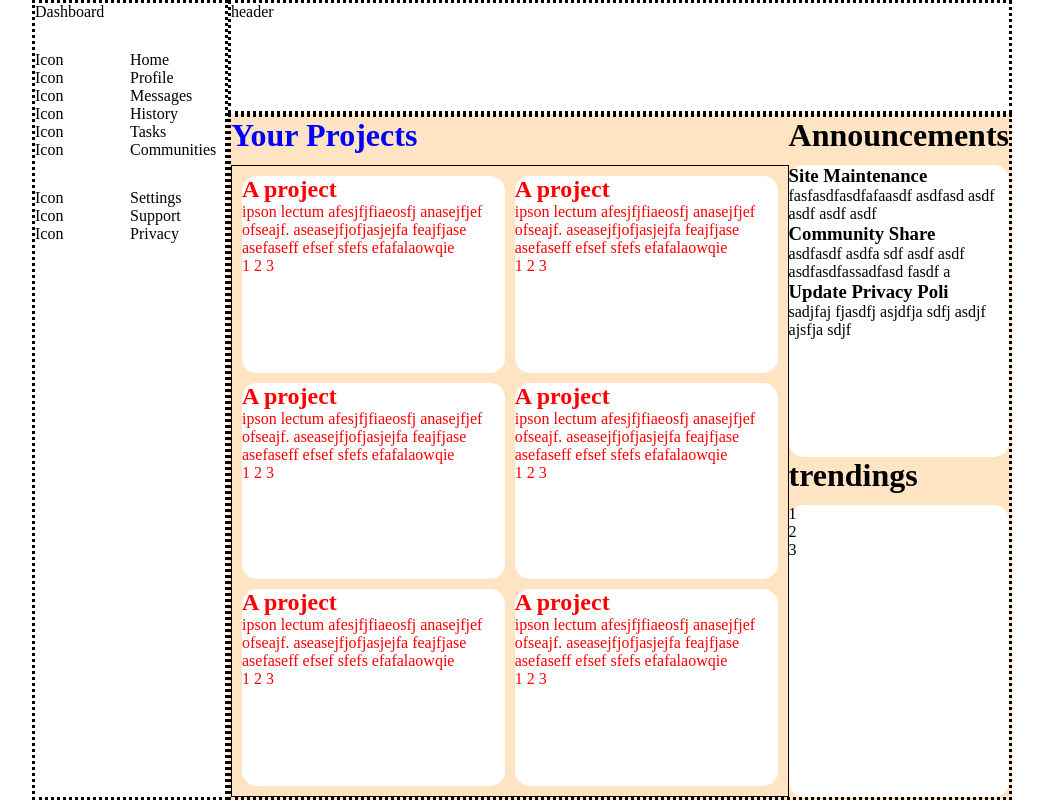
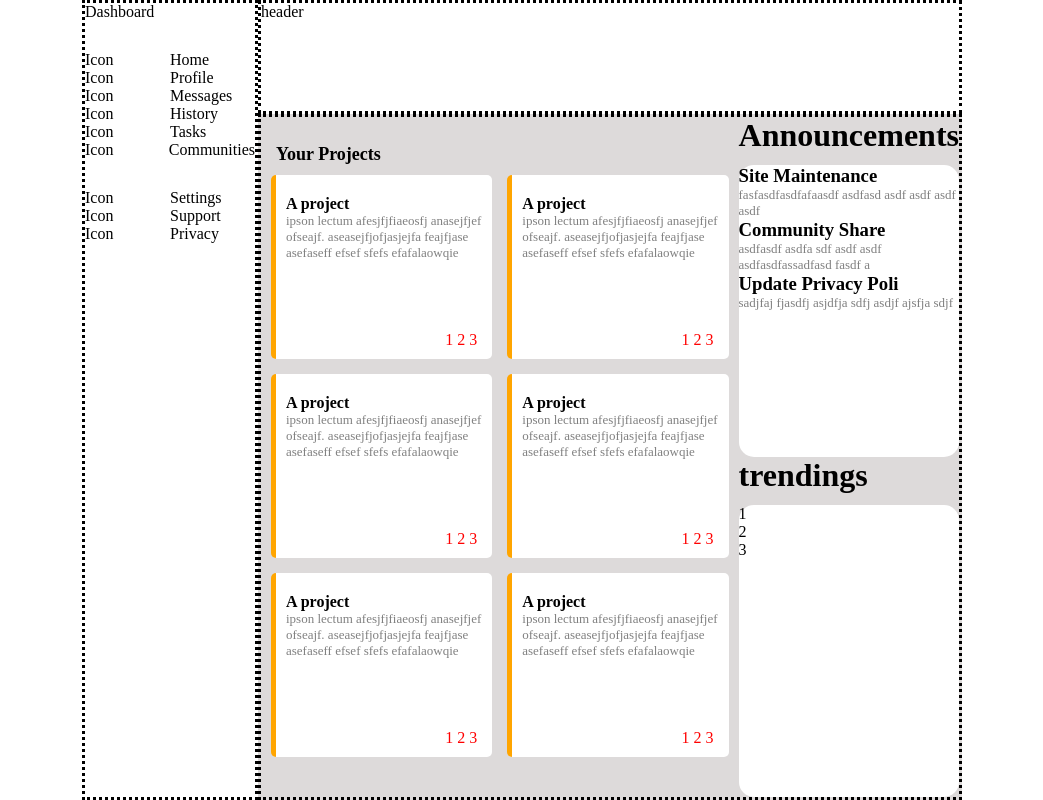
Before and after one commit to ae95caba/Project-Admin-Dashboard, a plain HTML site: page index.html in a window 1280 px wide. Shown: the whole page, without its empty margins (118-1161 px from the left). Drawn offline with Linux system fonts and the light colour scheme.

Commit message:
projects almost done

```diff
--- a/index.html
+++ b/index.html
@@ -56,32 +56,32 @@
 
                 <div class="card">
                     <h2>A project</h2>
-                    <p1>ipson lectum afesjfjfiaeosfj anasejfjef ofseajf. aseasejfjofjasjejfa feajfjase asefaseff efsef sfefs efafalaowqie</p1>
+                    <p>ipson lectum afesjfjfiaeosfj anasejfjef ofseajf. aseasejfjofjasjejfa feajfjase asefaseff efsef sfefs efafalaowqie</p>
                     <div class="icons">1 2 3</div>
                 </div>
                 <div class="card">
                     <h2>A project</h2>
-                    <p1>ipson lectum afesjfjfiaeosfj anasejfjef ofseajf. aseasejfjofjasjejfa feajfjase asefaseff efsef sfefs efafalaowqie</p1>
+                    <p>ipson lectum afesjfjfiaeosfj anasejfjef ofseajf. aseasejfjofjasjejfa feajfjase asefaseff efsef sfefs efafalaowqie</p>
                     <div class="icons">1 2 3</div>
                 </div>
                 <div class="card">
                     <h2>A project</h2>
-                    <p1>ipson lectum afesjfjfiaeosfj anasejfjef ofseajf. aseasejfjofjasjejfa feajfjase asefaseff efsef sfefs efafalaowqie</p1>
+                    <p>ipson lectum afesjfjfiaeosfj anasejfjef ofseajf. aseasejfjofjasjejfa feajfjase asefaseff efsef sfefs efafalaowqie</p>
                     <div class="icons">1 2 3</div>
                 </div>
                 <div class="card">
                     <h2>A project</h2>
-                    <p1>ipson lectum afesjfjfiaeosfj anasejfjef ofseajf. aseasejfjofjasjejfa feajfjase asefaseff efsef sfefs efafalaowqie</p1>
+                    <p>ipson lectum afesjfjfiaeosfj anasejfjef ofseajf. aseasejfjofjasjejfa feajfjase asefaseff efsef sfefs efafalaowqie</p>
                     <div class="icons">1 2 3</div>
                 </div>
                 <div class="card">
                     <h2>A project</h2>
-                    <p1>ipson lectum afesjfjfiaeosfj anasejfjef ofseajf. aseasejfjofjasjejfa feajfjase asefaseff efsef sfefs efafalaowqie</p1>
+                    <p>ipson lectum afesjfjfiaeosfj anasejfjef ofseajf. aseasejfjofjasjejfa feajfjase asefaseff efsef sfefs efafalaowqie</p>
                     <div class="icons">1 2 3</div>
                 </div>
                 <div class="card">
                     <h2>A project</h2>
-                    <p1>ipson lectum afesjfjfiaeosfj anasejfjef ofseajf. aseasejfjofjasjejfa feajfjase asefaseff efsef sfefs efafalaowqie</p1>
+                    <p>ipson lectum afesjfjfiaeosfj anasejfjef ofseajf. aseasejfjofjasjejfa feajfjase asefaseff efsef sfefs efafalaowqie</p>
                     <div class="icons">1 2 3</div>
                 </div>
 
--- a/styles.css
+++ b/styles.css
@@ -13,8 +13,8 @@
     grid-template-columns: 1fr 4fr;
     grid-template-rows: 1fr 6fr;
     height: 100vh;
-    padding-left: 150px !important;
-    padding-right: 150px;
+    padding-left: 200px !important;
+    padding-right: 200px;
 }
 
 .sidebar{
@@ -35,7 +35,7 @@
     display:grid;
     grid-template-columns: 4fr 1fr;
     grid-template-rows: 3rem 1fr 3rem 1fr ;
-    background-color: bisque;
+    background-color: rgb(221, 218, 218);
 }
 
 .container>*{
@@ -58,6 +58,12 @@ li{
 
 .card{
     margin: 0px !important;
+    background-color: white;
+    border-radius: 5px;
+    position: relative;
+    padding-left: 10px;
+    padding-right:10px;
+    border-left: 5px solid orange;
 }
 
 
@@ -69,10 +75,11 @@ li{
     display:grid;
     grid-template-columns: 1fr 1fr ;
     grid-template-rows: 1fr 1fr 1fr;
-    gap: 10px !important;
-    border: 1px solid black;
+    gap: 15px !important;
+
     place-content: center;
     padding: 10px;
+    padding-bottom: 40px;
 }
 
 
@@ -81,7 +88,11 @@ li{
 #projects-tittle{
     grid-column: 1/2;
     grid-row: 1/2;
-    color: blue !important;
+    font-size: 18px;
+    display: flex;
+    align-items: flex-end;
+    margin-left: 15px;
+
 }
 
 #announcement-tittle{
@@ -104,12 +115,34 @@ li{
     grid-row:4/5;
 }
 
-.projects > div{
-    background-color: white;
-    border-radius: 15px;
-}
+
 
 .announcements, .trendings {
     background-color: white;
     border-radius: 15px;
 }
+
+h2{
+    color: blue;
+    font-size: 1rem;
+
+}
+
+p{
+    font-size: 13px !important;
+    text-align: left;
+    color: grey;
+
+}
+
+
+.icons{
+    position: absolute;
+    right: 15px;
+    bottom: 10px
+}
+
+.card>h2{
+    margin-top: 20px;
+    color: black;
+}
```
